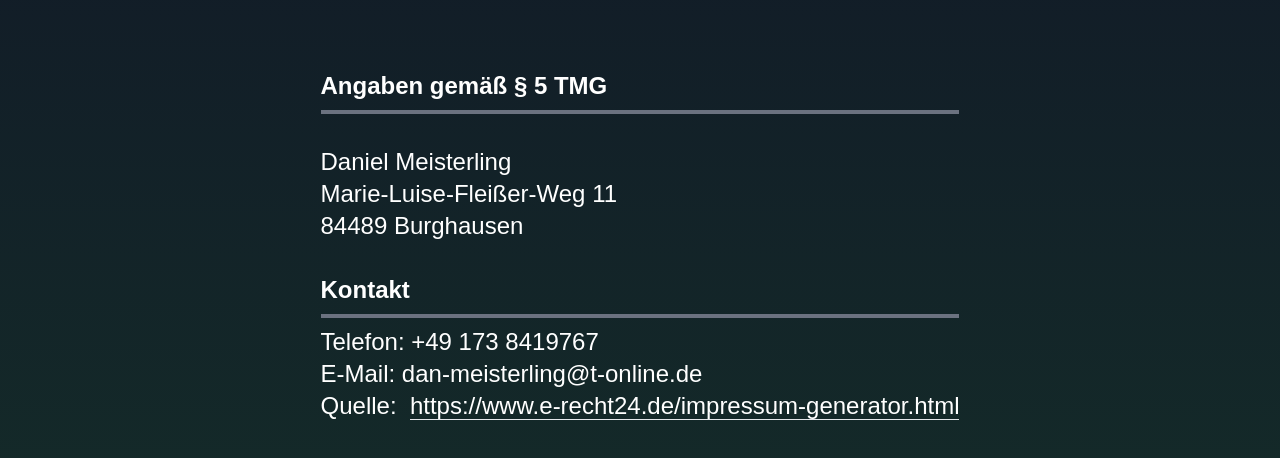
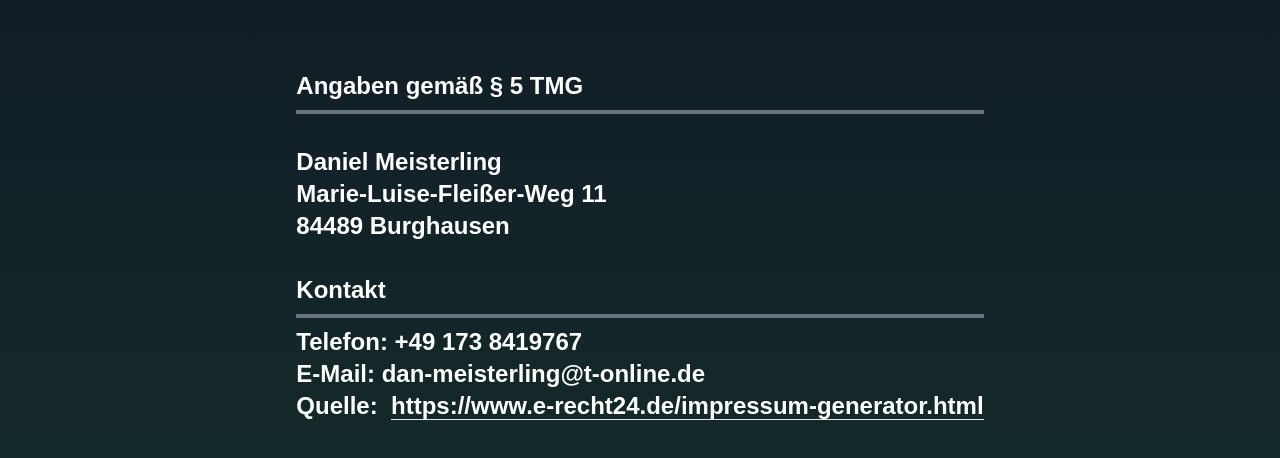
Before and after one commit to DMeisterling/Portfolio, a React (Create React App) app: page /Impressum in a window 1280 px wide. Shown: the part 226-684 px from the top of the page. Built offline with nearby package versions, Linux system fonts and the light colour scheme.

Commit message:
removed unused code

```diff
--- a/src/components/LegalNotice.jsx
+++ b/src/components/LegalNotice.jsx
@@ -12,7 +12,7 @@ const LegalNotice = () => {
         </h2>
       </div>
       <div className="mx-auto flex flex-col items-center justify-center h-80 px-4">
-        <div className="text-xl sm:text-2xl md:text-2xl pb-4 px-2 font-thin">
+        <div className="text-xl sm:text-2xl md:text-2xl pb-4 px-2 font">
           <h2 className="border-b-4 border-gray-500 pb-2 font-bold">
             Angaben gem&auml;&szlig; &sect; 5 TMG
           </h2>
--- a/src/components/NavBar.jsx
+++ b/src/components/NavBar.jsx
@@ -1,6 +1,5 @@
 import React, { useState } from "react";
 import { FaBars, FaTimes } from "react-icons/fa";
-import { MdNightsStay, MdWbSunny } from "react-icons/md";
 import { Link } from "react-scroll";
 import { useNavigate } from "react-router-dom";
 import DayNightToggle from 'react-day-and-night-toggle'
@@ -67,13 +66,11 @@ const NavBar = ({ darkMode, setDarkMode }) => {
             checked={darkMode}
             size={24}
           />
-            // <MdWbSunny className="text-2xl cursor-pointer" />
           ) : (
             <DayNightToggle
               checked={darkMode}
               size={24}
             />
-            // <MdNightsStay className="text-2xl cursor-pointer" />
           )}
         </li>
       </ul>
@@ -117,13 +114,11 @@ const NavBar = ({ darkMode, setDarkMode }) => {
               checked={darkMode}
               size={24}
             />
-              // <MdWbSunny className="text-2xl cursor-pointer" />
             ) : (
               <DayNightToggle
               checked={darkMode}
               size={24}
             />
-              // <MdNightsStay className="text-2xl cursor-pointer" />
             )}
           </li>
         </ul>
```
